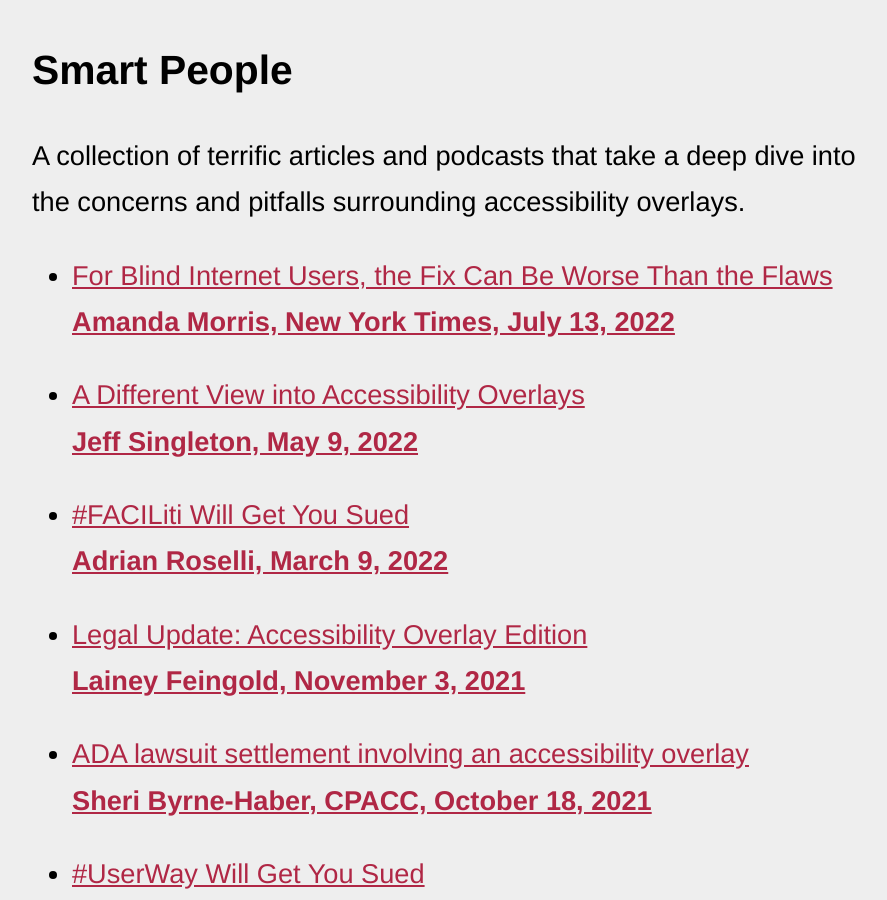
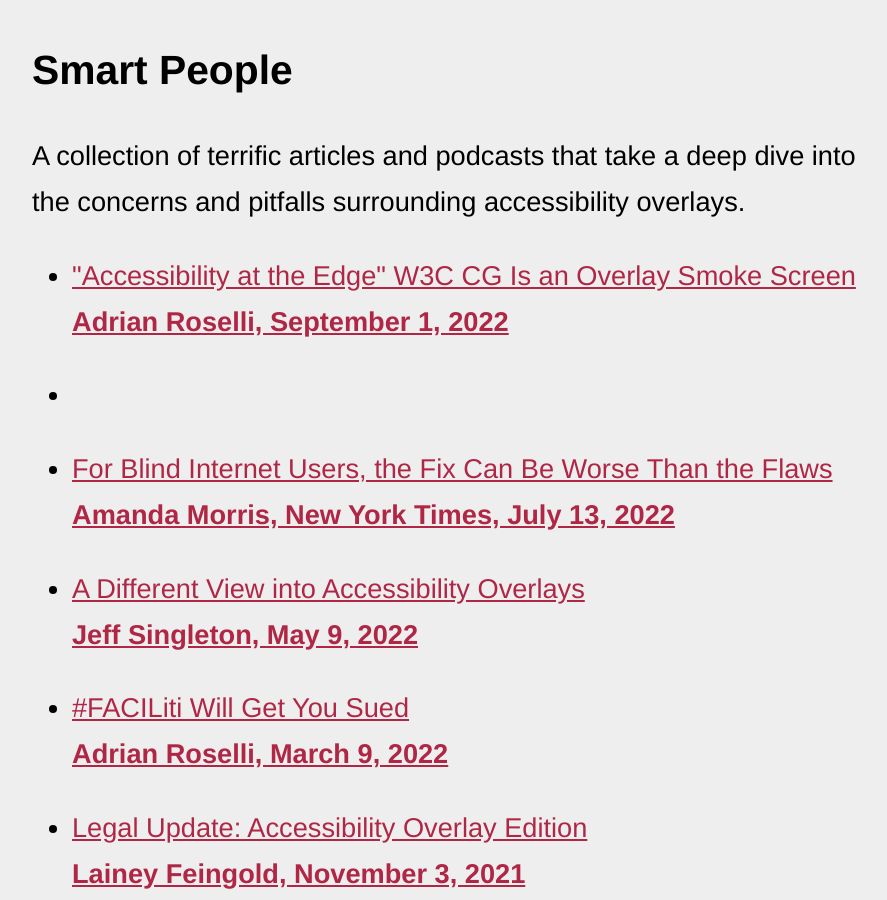
Before and after one commit to michaelspellacy/shouldiuseanaccessibilityoverlay-com, a Jekyll site: the page built from index.html, in a window 1280 px wide and 900 px high, scrolled down 4184 px. Shown: the whole window, without its empty margins (178-1065 px from the left). Built offline with Jekyll 4.4.1, drawn with Linux system fonts in a browser that asks for light colours.

Commit message:
Update default.html

```diff
--- a/_layouts/default.html
+++ b/_layouts/default.html
@@ -56,6 +56,7 @@
         <p>A collection of terrific articles and podcasts that take a deep dive into the concerns and pitfalls surrounding accessibility overlays.</p>
 
         <ul class="articles">
+          <li><a href="https://adrianroselli.com/2022/09/accessibility-at-the-edge-w3c-cg-is-an-overlay-smoke-screen.html">"Accessibility at the Edge" W3C CG Is an Overlay Smoke Screen <span>Adrian Roselli, September 1, 2022</span><li>
           <li><a href="https://www.nytimes.com/2022/07/13/technology/ai-web-accessibility.html">For Blind Internet Users, the Fix Can Be Worse Than the Flaws <span>Amanda Morris, New York Times, July 13, 2022</span></a>
           <li><a href="https://convergeaccessibility.com/2022/05/09/a-different-view-into-accessibility-overlays/">A Different View into Accessibility Overlays <span>Jeff Singleton, May 9, 2022</span></a></li>
           <li><a href="https://adrianroselli.com/2022/03/faciliti-will-get-you-sued.html">#FACILiti Will Get You Sued <span>Adrian Roselli, March 9, 2022</span></a></li>
```
